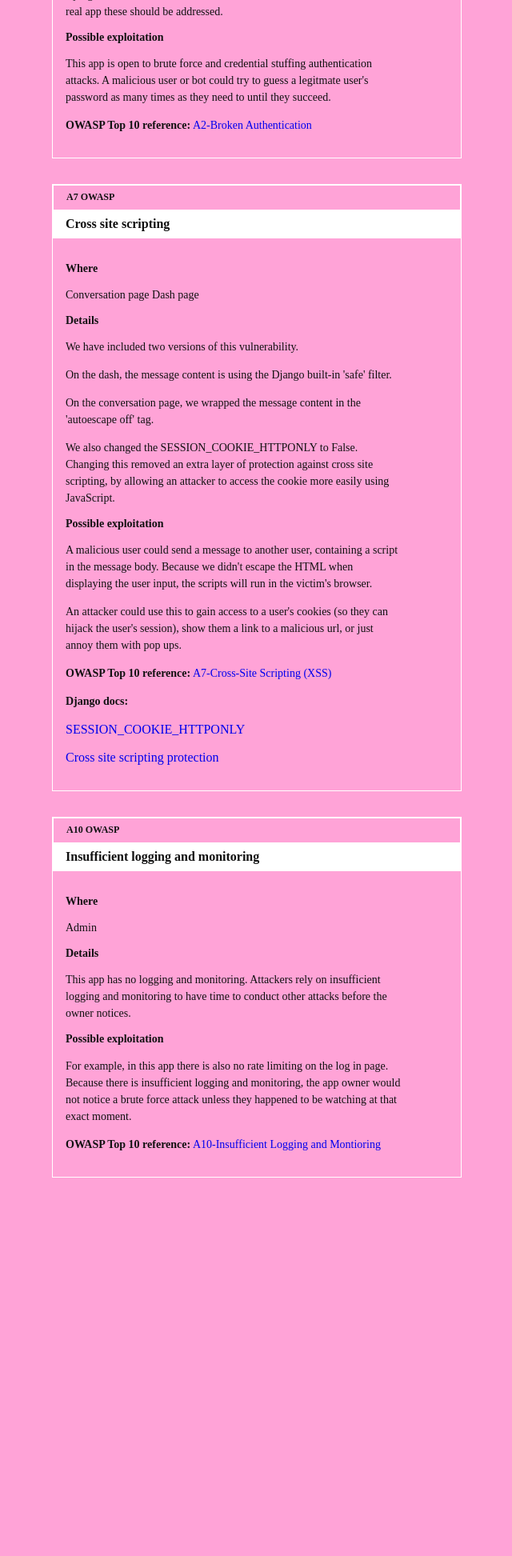
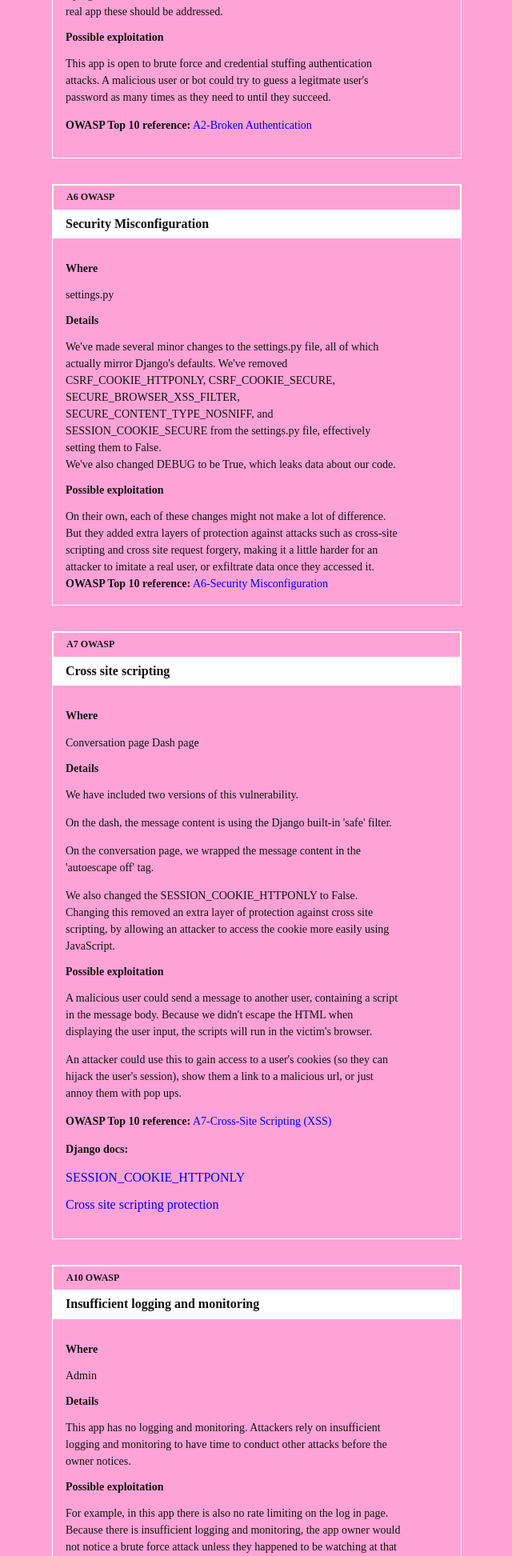
Before and after one commit to red-and-black/DjangoGoat, a Django app: template common/templates/bugs.html in a window 1280 px wide. Shown: the part 1304-3249 px from the top of the page at 80% size, without its empty margins (319-959 px from the left). Before the commit the page ends 2776 px from the top, so only its background shows below. Run offline with Django 3.2, Linux system fonts and the light colour scheme; the template is opened without the code that fills it, so the values that code supplies are empty.

Commit message:
Remove security hardening

```diff
--- a/authentication/templates/sign_up.html
+++ b/authentication/templates/sign_up.html
@@ -1,5 +1,4 @@
 {% extends 'base.html' %}
-{% load setclass_rm_autocomplete %}
 {% load setclass %}
 {% block pagename %}Sign Up{% endblock pagename %}
 
@@ -20,7 +19,7 @@
   </div>
   <div class='mt3'>
     <label for='id_password1' class="db fw6 lh-copy f6">Password</label>
-      {{ form.password1|setclass_rm_autocomplete:'b pa2 input-reset ba bg-transparent hover-bg-white w-100 mb2' }}
+      {{ form.password1|setclass:'b pa2 input-reset ba bg-transparent hover-bg-white w-100 mb2' }}
       {% for error in form.password1.errors %}
         <small id="error" class="f6 black-60 db mv2">
           {{ error }}
@@ -29,7 +28,7 @@
   </div>
   <div class='mt3'>
     <label for='id_password2' class="db fw6 lh-copy f6">Password Confirmation</label>
-      {{ form.password2|setclass_rm_autocomplete:'b pa2 input-reset ba bg-transparent hover-bg-white w-100 mb2' }}
+      {{ form.password2|setclass:'b pa2 input-reset ba bg-transparent hover-bg-white w-100 mb2' }}
       {% for error in form.password2.errors %}
         <small id="error" class="f6 black-60 db mv2">
           {{ error }}
--- a/common/templates/bugs.html
+++ b/common/templates/bugs.html
@@ -88,6 +88,42 @@
         <a href="https://www.owasp.org/index.php/Top_10-2017_A2-Broken_Authentication"
           class='link dim'>
           A2-Broken Authentication
+        </a>
+      </p>
+    </div>
+  </article>
+  <article class="center mw5 mw6-ns hidden ba b--white mv4">
+    <h3 class="f7 bg-transparent near-black mv0 pv2 ph3 ba b--white">A6 OWASP</h3>
+    <h2 class="f5 bg-white near-black mv0 pv2 ph3">Security Misconfiguration</h2>
+    <div class="pa3 bt b--white">
+      <h3 class='f6'>Where</h3>
+      <p class="f6 lh-copy measure mv0">
+        settings.py
+      </p>
+      <h3 class='f6'>Details</h3>
+      <p class="f6 lh-copy measure mv0">
+        We've made several minor changes to the settings.py file, all of which
+        actually mirror Django's defaults. We've removed CSRF_COOKIE_HTTPONLY,
+        CSRF_COOKIE_SECURE, SECURE_BROWSER_XSS_FILTER,
+        SECURE_CONTENT_TYPE_NOSNIFF, and SESSION_COOKIE_SECURE from the
+        settings.py file, effectively setting them to False.
+      </p>
+      <p class="f6 lh-copy measure mv0">
+        We've also changed DEBUG to be True, which leaks data about our code.
+      </p>
+      <h3 class='f6'>Possible exploitation</h3>
+      <p class="f6 lh-copy measure mv0">
+        On their own, each of these changes might not make a lot of difference.
+        But they added extra layers of protection against attacks such as
+        cross-site scripting and cross site request forgery, making it a little
+        harder for an attacker to imitate a real user, or exfiltrate data once
+        they accessed it.
+      </p>
+      <p class="f6 lh-copy measure mv0">
+        <b>OWASP Top 10 reference:</b>
+        <a href="https://www.owasp.org/index.php/Top_10-2017_A6-Security_Misconfiguration"
+          class='link dim'>
+          A6-Security Misconfiguration
         </a>
       </p>
     </div>
--- a/common/templatetags/setclass_rm_autocomplete.py
+++ /dev/null
@@ -1,9 +0,0 @@
-from django import template
-
-
-register = template.Library()
-
-
-@register.filter(name='setclass_rm_autocomplete')
-def setclass_rm_autocomplete(field, class_input):
-    return field.as_widget(attrs={'class': class_input, 'autocomplete': 'off'})
```
Also changed, not shown: djangogoat/settings.py (+1 -9 lines).
